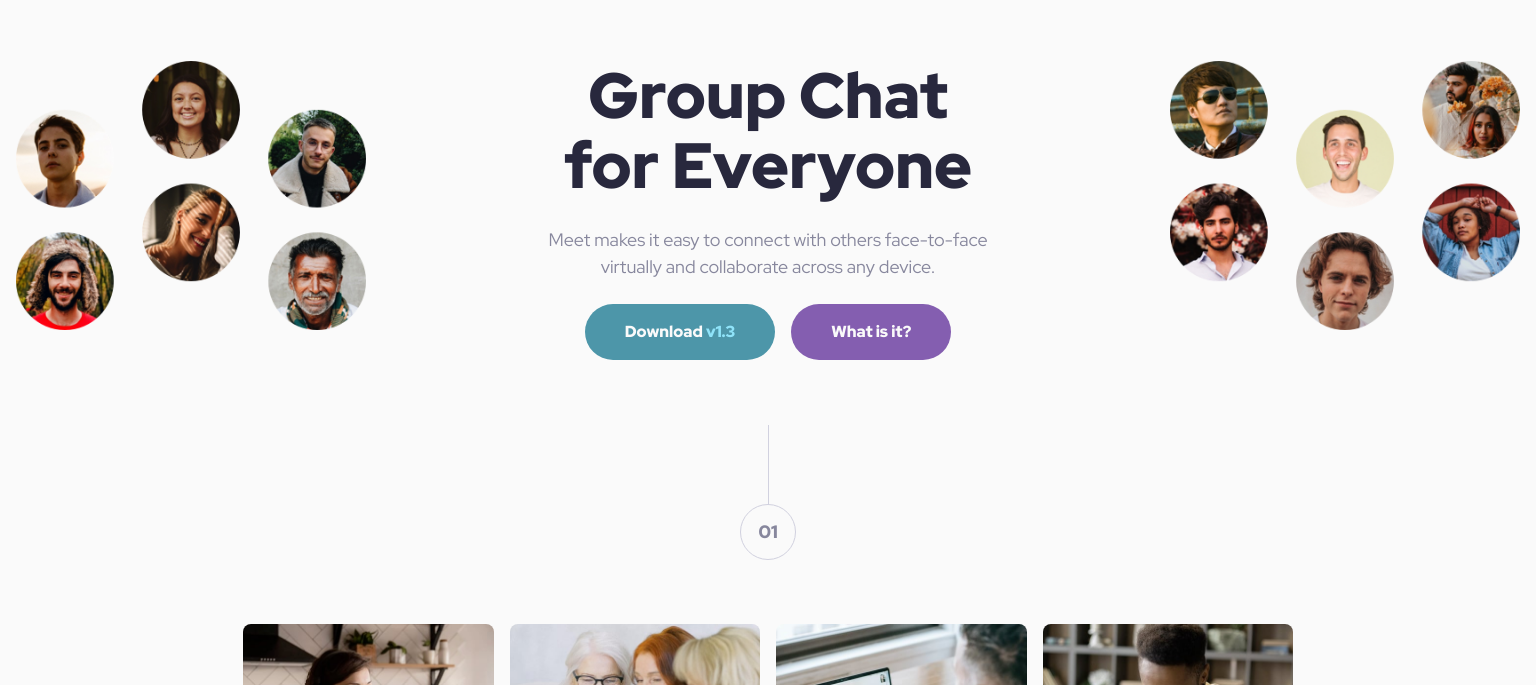
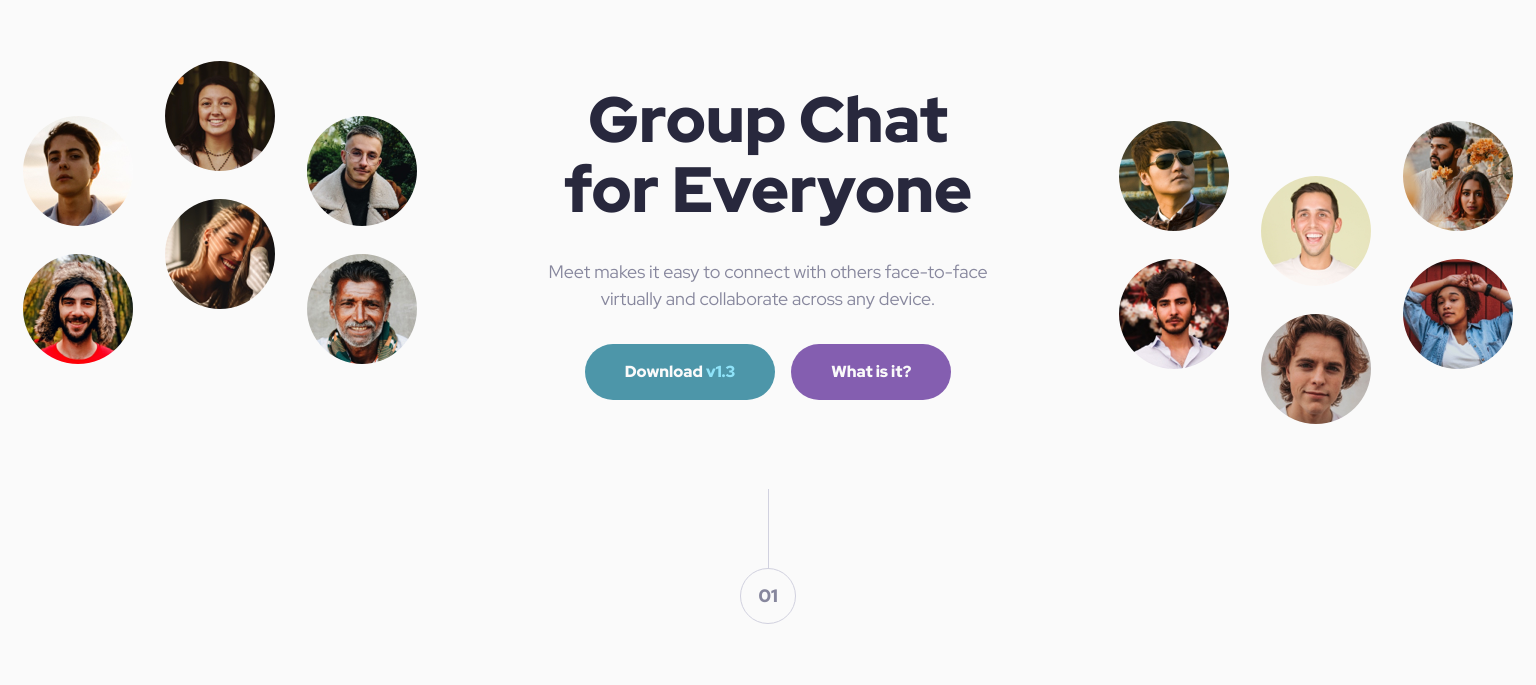
Before and after one commit to schindlerdumagat/meet-landing-page, a plain HTML site: page src/index.html in a window 1536 px wide. Shown: the part 79-764 px from the top of the page. Drawn offline with Linux system fonts and the light colour scheme.

Commit message:
Fix hero section layout

```diff
--- a/src/sass/style.scss
+++ b/src/sass/style.scss
@@ -36,52 +36,34 @@ body {
 }
 
 .main {
-    max-width: 94rem;
     margin: 0 auto;
+    overflow: hidden;
 }
 
 .hero {
     padding: $space-800 0 $space-400;
+    margin: 0 auto;
+    display: flex;
+    flex-direction: column;
+    align-items: center;
+    row-gap: $space-600;
 
     &__img-mobile {
         background-image: url("../../public/assets/tablet/image-hero.png");
         background-repeat: no-repeat;
         background-size: cover;
         background-position: center;
-        min-height: clamp(160px, 40vw, 303px);
-        margin-bottom: $space-600;
+        height: clamp(10rem, 40vw, 18.9375rem);
+        max-width: 51.25rem;
+        width: 100%;
 
         @media screen and (min-width: 90rem) {
             display: none;
         }
     }
 
-    @media screen and (min-width: 90rem) {
-
-        display: grid;
-        grid-template-columns: repeat(3, 1fr);
-        gap: $space-400;
-        overflow: hidden;
-
-        &__img-desktop--left {
-            background-image: url("../../public/assets/desktop/image-hero-left.png");
-            background-repeat: no-repeat;
-            background-size: contain;
-            background-position: right;
-            position: relative;
-            left: -130px;
-            height: 90%;
-        }
-
-        &__img-desktop--right {
-            background-image: url("../../public/assets/desktop/image-hero-right.png");
-            background-repeat: no-repeat;
-            background-size: contain;
-            background-position: left;
-            position: relative;
-            right: -130px;
-            height: 90%;
-        }
+    &__img-desktop--left, &__img-desktop--right {
+        display: none;
     }
 
     &__text-content {
@@ -89,20 +71,17 @@ body {
         padding: 0 2.188rem;
         max-inline-size: 45ch;
         margin: 0 auto;
+        display: flex;
+        flex-direction: column;
+        gap: clamp($space-300, -25rem + 49vw, $space-400);
 
         @media screen and (min-width: 90rem) {
-            display: inline-block;
-            padding: 0;
+            padding: $space-300 0;
         }
     }
 
     &__title {
         @include heading($fontSize: $fs-h1, $color: $slate-900);
-        margin-bottom: $space-300;
-    }
-
-    &__description {
-        margin-bottom: 1.5rem;
     }
 
     &__buttons {
@@ -123,6 +102,35 @@ body {
 
     &__info-btn {
         @include button($bgColor: $purple-600)
+    }
+
+    @media screen and (min-width: 90rem) {
+        display: grid;
+        grid-template-columns: repeat(3, 1fr);
+        gap: $space-400;
+        overflow: visible;
+        max-width: 90rem;
+
+        &__img-desktop--left, &__img-desktop--right {
+            display: inline-block;
+            background-repeat: no-repeat;
+            background-size: contain;
+            height: 18.9375rem;
+        }
+
+        &__img-desktop--left {
+            background-image: url("../../public/assets/desktop/image-hero-left.png");
+            background-position: left;
+            align-self: flex-start;
+            margin-left: -25px;
+        }
+
+        &__img-desktop--right {
+            background-image: url("../../public/assets/desktop/image-hero-right.png");
+            background-position: right;
+            align-self: flex-end;
+            margin-right: -25px;
+        }
     }
 }
 
```
Also changed, not shown: public/stylesheets/style.css, 1 other file.
